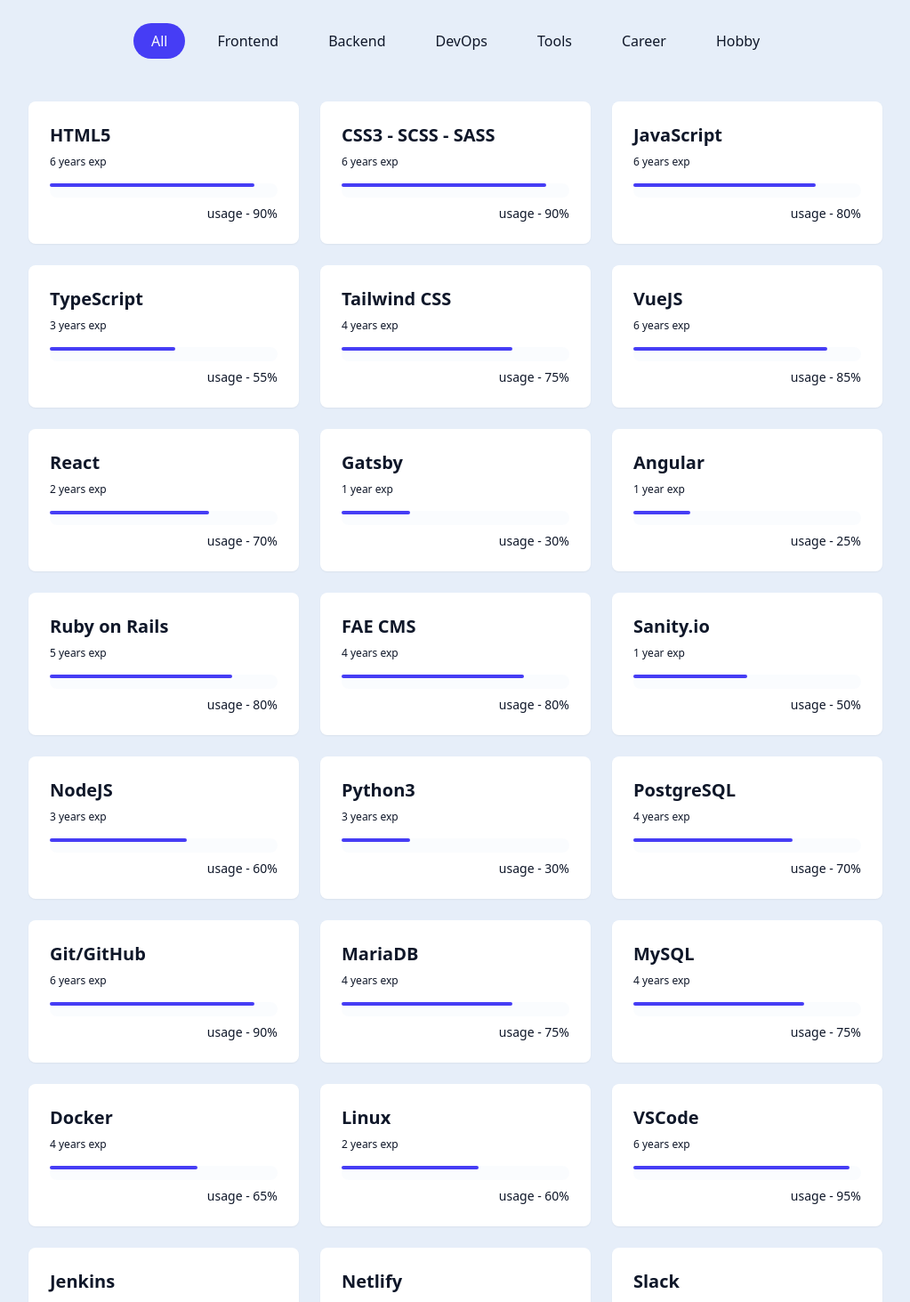
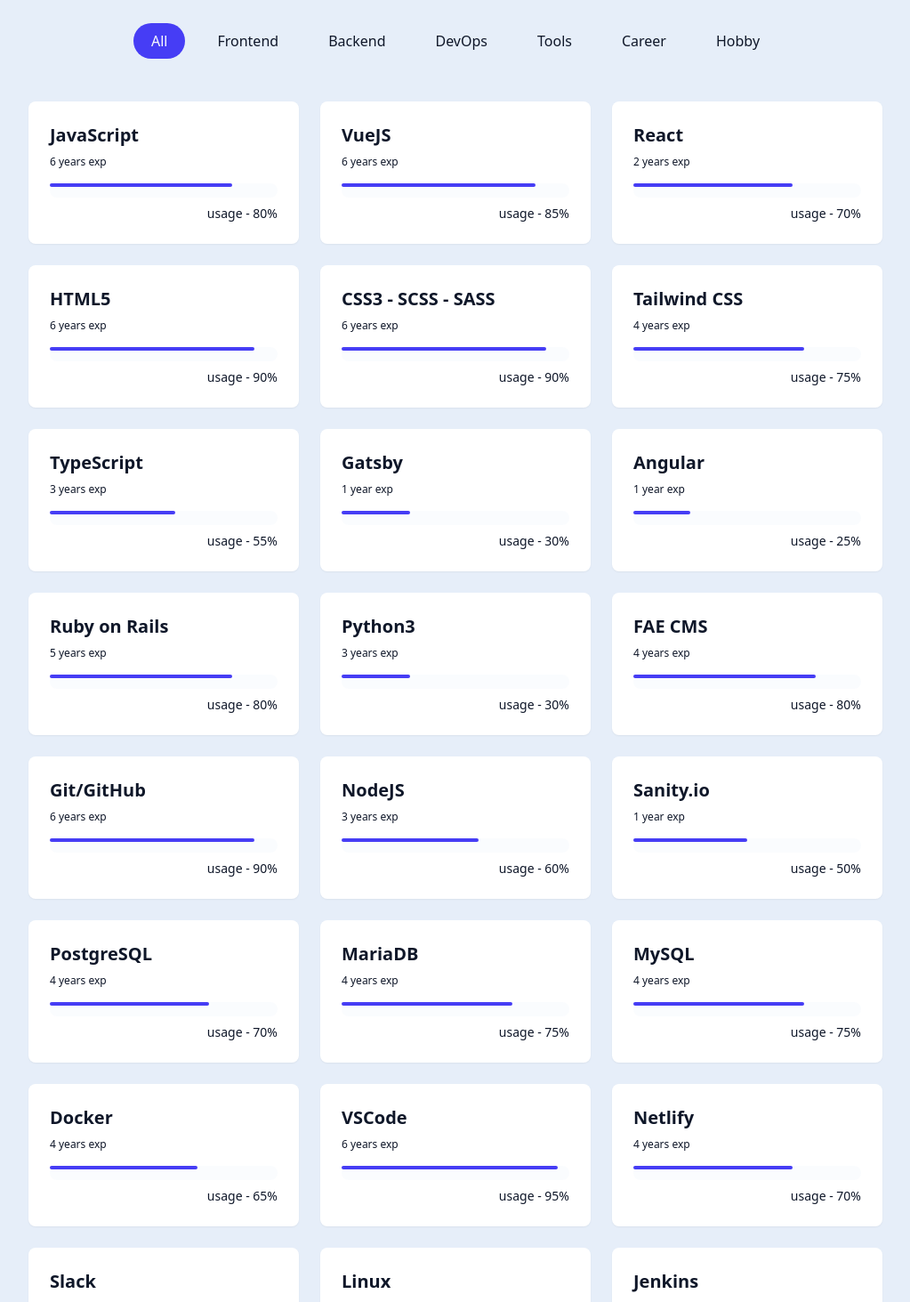
Before and after one commit to tkdguy85/my-portfolio, a React (Vite) app: page / in a window 1280 px wide. Shown: the part 3300-4763 px from the top of the page at 89% size, without its empty margins (128-1151 px from the left). Built offline with nearby package versions, Linux system fonts and the light colour scheme.

Commit message:
Skill set re-order

```diff
--- a/src/components/SkillsSection.jsx
+++ b/src/components/SkillsSection.jsx
@@ -3,34 +3,34 @@
 
 const skills = [
   // FRONTEND
+  { name: 'JavaScript', years: 6, category: ['Frontend', 'Career', 'Hobby'], proficiency: 80 },
+  { name: 'VueJS', years: 6, category: ['Frontend', 'Career', 'Hobby'], proficiency: 85 },
+  { name: 'React', years: 2, category: ['Frontend', 'Hobby'], proficiency: 70 },
   { name: 'HTML5', years: 6, category: ['Frontend', 'Career', 'Hobby'], proficiency: 90 },
   { name: 'CSS3 - SCSS - SASS', years: 6, category: ['Frontend', 'Career', 'Hobby'], proficiency: 90 },
-  { name: 'JavaScript', years: 6, category: ['Frontend', 'Career', 'Hobby'], proficiency: 80 },
+  { name: 'Tailwind CSS', years: 4, category: ['Frontend', 'Career'], proficiency: 75 },
   { name: 'TypeScript', years: 3, category: ['Frontend', 'Career'], proficiency: 55 },
-  { name: 'Tailwind CSS', years: 4, category: ['Frontend', 'Career'], proficiency: 75 },
-  { name: 'VueJS', years: 6, category: ['Frontend', 'Career', 'Hobby'], proficiency: 85 },
-  { name: 'React', years: 2, category: ['Frontend', 'Hobby'], proficiency: 70 },
   { name: 'Gatsby', years: 1, category: ['Frontend', 'Hobby'], proficiency: 30 },
   { name: 'Angular', years: 1, category: ['Frontend', 'Hobby'], proficiency: 25 },
 
   // BACKEND
   { name: 'Ruby on Rails', years: 5, category: ['Backend', 'Career'], proficiency: 80 },
+  { name: 'Python3', years: 3, category: ['Backend', 'Hobby'], proficiency: 30 },
   { name: 'FAE CMS', years: 4, category: ['Backend', 'Career'], proficiency: 80 },
+  { name: 'Git/GitHub', years: 6, category: ['Tools', 'DevOps', 'Career', 'Hobby'], proficiency: 90 },
+  { name: 'NodeJS', years: 3, category: ['Backend', 'Career'], proficiency: 60 },
   { name: 'Sanity.io', years: 1, category: ['Backend', 'Hobby'], proficiency: 50 },
-  { name: 'NodeJS', years: 3, category: ['Backend', 'Career'], proficiency: 60 },
-  { name: 'Python3', years: 3, category: ['Backend', 'Hobby'], proficiency: 30 },
   { name: 'PostgreSQL', years: 4, category: ['Backend', 'Career'], proficiency: 70 },
-  { name: 'Git/GitHub', years: 6, category: ['Tools', 'DevOps', 'Career', 'Hobby'], proficiency: 90 },
   { name: 'MariaDB', years: 4, category: ['Backend', 'Career'], proficiency: 75 },
   { name: 'MySQL', years: 4, category: ['Backend', 'Career'], proficiency: 75 },
   { name: 'Docker', years: 4, category: ['DevOps', 'Career'], proficiency: 65 },
 
   // TOOLS
-  { name: 'Linux', years: 2, category: ['DevOps', 'Hobby'], proficiency: 60 },
   { name: 'VSCode', years: 6, category: ['Tools', 'Career', 'Hobby'], proficiency: 95 },
-  { name: 'Jenkins', years: 4, category: ['DevOps', 'Career'], proficiency: 75 },
   { name: 'Netlify', years: 4, category: ['DevOps', 'Career'], proficiency: 70 },
   { name: 'Slack', years: 5, category: ['Tools', 'Career'], proficiency: 95 },
+  { name: 'Linux', years: 2, category: ['DevOps', 'Hobby'], proficiency: 60 },
+  { name: 'Jenkins', years: 4, category: ['DevOps', 'Career'], proficiency: 75 },
   { name: 'Trello', years: 2, category: ['Tools', 'Hobby', 'Career'], proficiency: 80 },
   { name: 'Notion', years: 5, category: ['Tools', 'Hobby', 'Career'], proficiency: 90 },
   { name: 'Zoom', years: 6, category: ['Tools', 'Hobby', 'Career'], proficiency: 85 },
```
